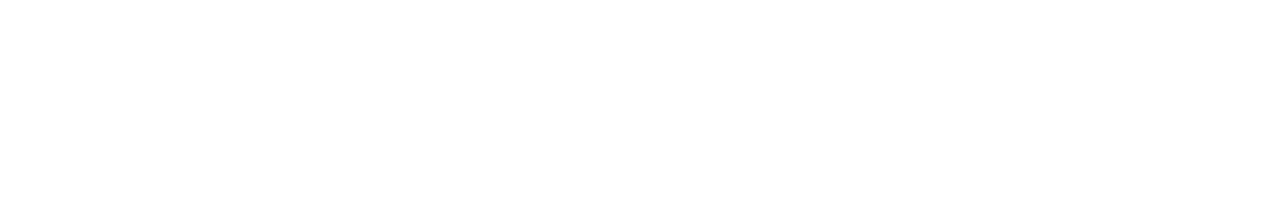
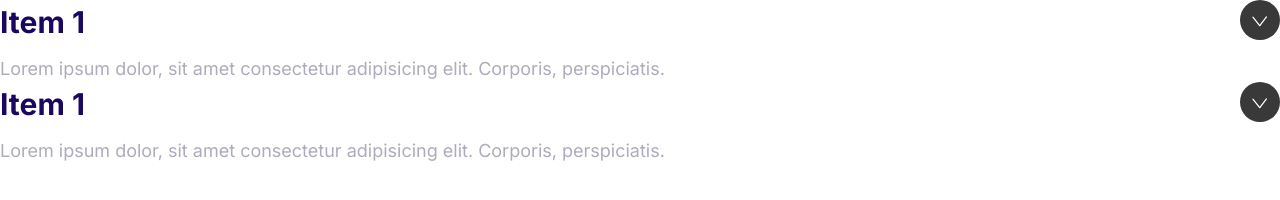
Before and after one commit to andressami/cursomoshify, a plain HTML site: page index.html in a window 1280 px wide. Drawn offline with Linux system fonts and the light colour scheme.

Commit message:
Construindo Collapsibles

```diff
--- a/Styles/styles.css
+++ b/Styles/styles.css
@@ -176,6 +176,8 @@
 .icon--accent {
     fill: #fff;
 }
+
+
 
 .icon-container {
     align-items: center;
@@ -548,3 +550,38 @@
     }
 
 }
+
+
+/* COLLAPSIBLES */
+
+.collapsible__header {
+    display:flex;
+    justify-content: space-between;
+}
+
+.collapsible__heading {
+    margin-top: 0;
+    font-size: 3rem;
+}
+
+.collapsible__chevron {
+    transform: rotate(-90deg);
+    transition: transform 0.3s;
+}
+
+.collapsible__content {
+    max-height: 0;
+    overflow: hidden;
+    opacity: 0;
+    transition: all 0.3s;
+
+}
+
+.collapsible--expanded .collapsible__chevron {
+    transform: rotate(0);
+}
+
+.collapsible--expanded .collapsible__content {
+    max-height: 100vh;
+    opacity: 1;
+}
--- a/index.html
+++ b/index.html
@@ -14,5 +14,99 @@
     <link rel="stylesheet" href="Styles/normalize.css" />
     <link rel="stylesheet" href="Styles/styles.css" />
   </head>
-  <body></body>
+  <body>
+    <div class="collapsible collapsible--expanded">
+      <header class="collapsible__header">
+        <h2 class="collapsible__heading">Item 1</h2>
+        <svg
+          class="icon collapsible__chevron"
+          id="Layer_1"
+          data-name="Layer 1"
+          xmlns="http://www.w3.org/2000/svg"
+          viewBox="0 0 51 51"
+        >
+          <defs>
+            <style>
+              .cls-1 {
+                fill: #393939;
+              }
+              .cls-2 {
+                fill: #fff;
+              }
+            </style>
+          </defs>
+          <circle class="cls-1" cx="25.5" cy="25.5" r="25.5" />
+          <rect
+            class="cls-2"
+            x="24.4"
+            y="27.9"
+            width="1.6"
+            height="15.24"
+            rx="0.8"
+            transform="matrix(0.78, -0.63, 0.63, 0.78, -21.26, 15.39)"
+          />
+          <rect
+            class="cls-2"
+            x="33.3"
+            y="27.9"
+            width="1.6"
+            height="15.24"
+            rx="0.8"
+            transform="translate(24 -21.9) rotate(37.3)"
+          />
+        </svg>
+      </header>
+      <div class="collapsible__content">
+        Lorem ipsum dolor, sit amet consectetur adipisicing elit. Corporis,
+        perspiciatis.
+      </div>
+    </div>
+    <div class="collapsible collapsible--expanded">
+      <header class="collapsible__header">
+        <h2 class="collapsible__heading">Item 1</h2>
+        <svg
+          class="icon collapsible__chevron"
+          id="Layer_1"
+          data-name="Layer 1"
+          xmlns="http://www.w3.org/2000/svg"
+          viewBox="0 0 51 51"
+        >
+          <defs>
+            <style>
+              .cls-1 {
+                fill: #393939;
+              }
+              .cls-2 {
+                fill: #fff;
+              }
+            </style>
+          </defs>
+          <circle class="cls-1" cx="25.5" cy="25.5" r="25.5" />
+          <rect
+            class="cls-2"
+            x="24.4"
+            y="27.9"
+            width="1.6"
+            height="15.24"
+            rx="0.8"
+            transform="matrix(0.78, -0.63, 0.63, 0.78, -21.26, 15.39)"
+          />
+          <rect
+            class="cls-2"
+            x="33.3"
+            y="27.9"
+            width="1.6"
+            height="15.24"
+            rx="0.8"
+            transform="translate(24 -21.9) rotate(37.3)"
+          />
+        </svg>
+      </header>
+      <div class="collapsible__content">
+        Lorem ipsum dolor, sit amet consectetur adipisicing elit. Corporis,
+        perspiciatis.
+      </div>
+    </div>
+    <script src="js/main.js"></script>
+  </body>
 </html>
--- /dev/null
+++ b/js/main.js
@@ -0,0 +1,6 @@
+const collapsibles = document.querySelectorAll(".collapsible");
+collapsibles.forEach((item) =>
+  item.addEventListener("click", function () {
+    this.classList.toggle("collapsible--expanded");
+  })
+);
```
Also changed, not shown: Components/Collapsibles.html (added, +92 -0 lines), Images/chevron.svg (added).
